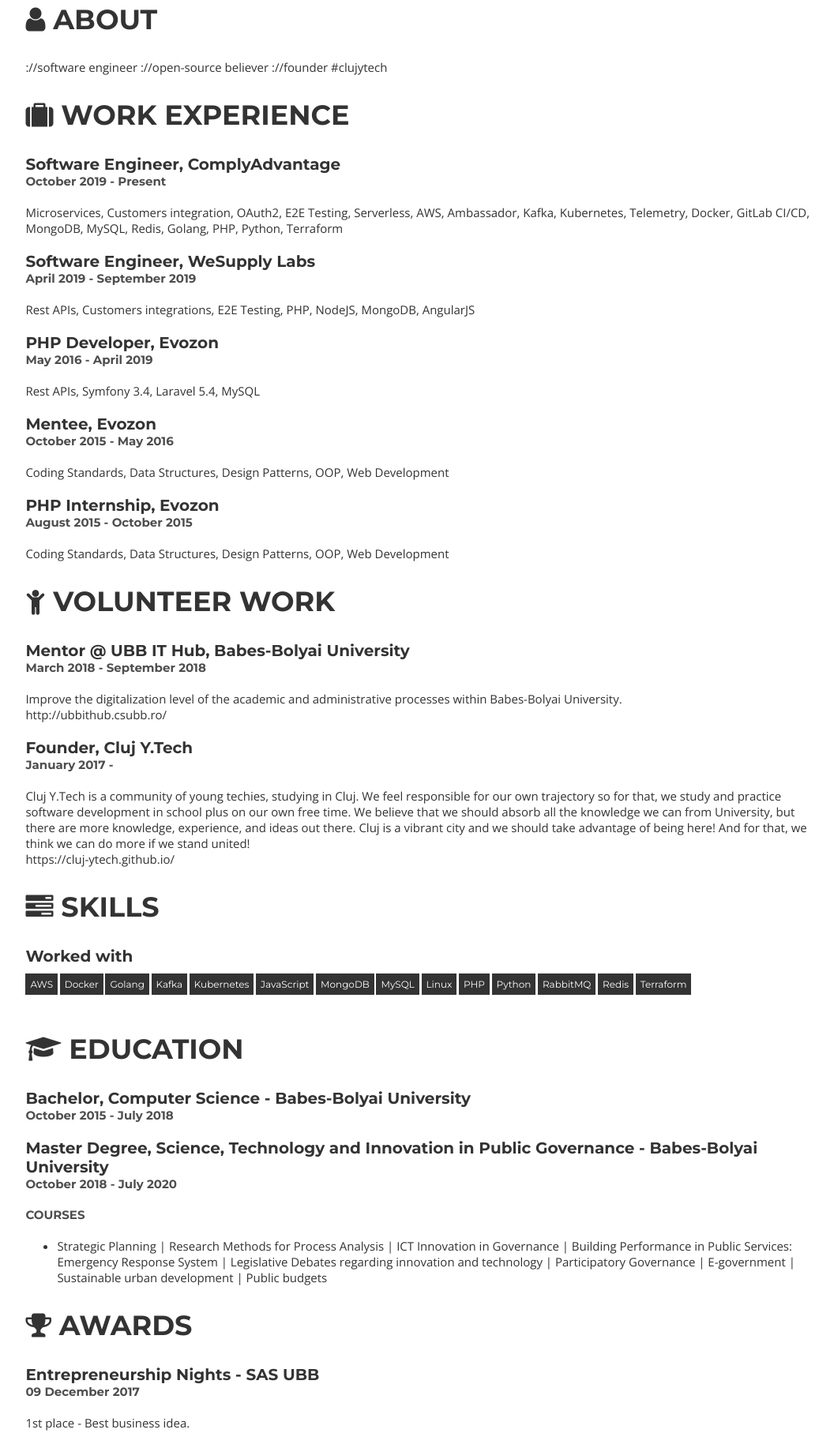
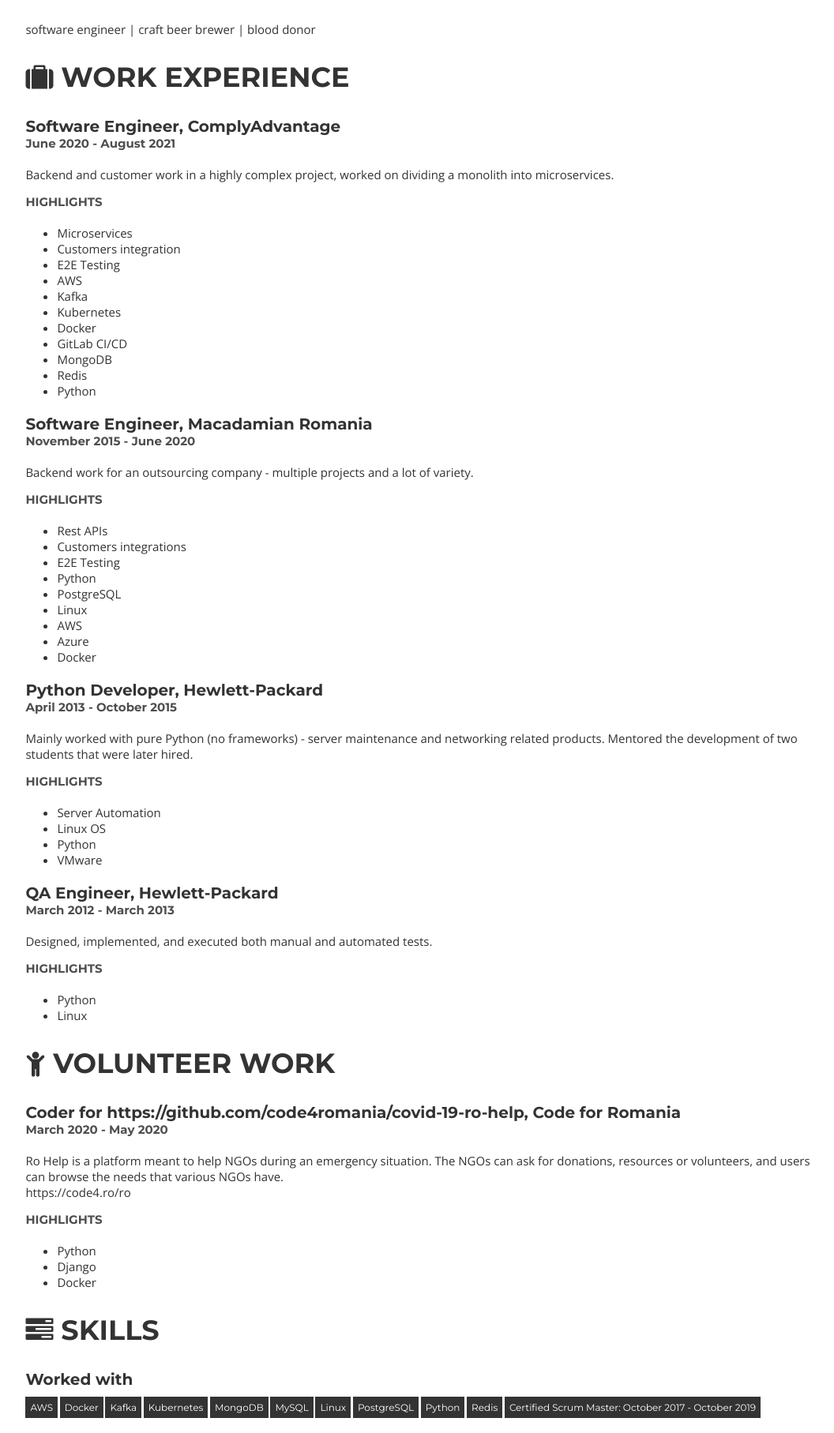
Before and after one commit to adriangabrieloros/adrianoros.xyz, a plain HTML site: page index.html in a window 1280 px wide. Shown: the part 568-2383 px from the top of the page at 79% size, without its empty margins (102-1158 px from the left). Drawn offline with nearby package versions, Linux system fonts and the light colour scheme.

Commit message:
Update index.html

```diff
--- a/index.html
+++ b/index.html
@@ -4,8 +4,8 @@
     <meta charset="utf-8">
     <meta http-equiv="X-UA-Compatible" content="IE=edge">
     <meta name="viewport" content="width=device-width, initial-scale=1">
-    <title>Claudiu Nicola</title>
-    <link href='https://fonts.googleapis.com/css?family=Montserrat:400,700|Open+Sans' rel='stylesheet' type='text/css'>
+    <title>Adrian-Gabriel Oros</title>
+    <link href='http://fonts.googleapis.com/css?family=Montserrat:400,700|Open+Sans' rel='stylesheet' type='text/css'>
     <link href="//maxcdn.bootstrapcdn.com/font-awesome/4.1.0/css/font-awesome.min.css" rel="stylesheet">
     <style>
 		body {
@@ -145,118 +145,135 @@
   </head>
   <body>
 	<div class= "header">
-			<img src= "profile.jpg" width= "75px" height= "75px" class= "picture">
-		<h1>CLAUDIU NICOLA</h1>
+			<img src= "profilepic.jpg" width= "75px" height= "75px" class= "picture">
+		<h1>ADRIAN-GABRIEL OROS</h1>
 		<h3 class= "label">SOFTWARE ENGINEER</h3>
 		<div class= "contact-header">
-				Remote, CJ, RO<br>
+				Cluj-Napoca, CJ, RO<br>
 
 			</div>
 		<div id= "contact">
 			<br>
 			<div class= "contact-header">
-				EMAIL <span class= "responsive-hidden">&bull;</span> <span class= "responsive-show"><br></span><a href= "mailto:claudiu.nicola@protonmail.com" target= "_blank">claudiu.nicola@protonmail.com</a> <span class= "responsive-show"><br><br></span>
+				EMAIL <span class= "responsive-hidden">&bull;</span> <span class= "responsive-show"><br></span><a href= "mailto:adriangabrieloros@gmail.com" target= "_blank">adriangabrieloros@gmail.com</a> <span class= "responsive-show"><br><br></span>
 			</div>
 			<div class= "contact-header">
-				WEBSITE <span class= "responsive-hidden">&bull;</span> <span class= "responsive-show"><br></span><a href= "https:&#x2F;&#x2F;claudiunicola.xyz" target= "_blank">https:&#x2F;&#x2F;claudiunicola.xyz</a> <span class= "responsive-show"><br><br></span>
+				PHONE <span class= "responsive-hidden">&bull;</span> <span class= "responsive-show"><br></span>+40747281391 <span class= "responsive-show"><br><br></span>
 			</div>
 		</div>
 		<br>
 		<div id= "profiles">
 			<div class= "contact-header">PROFILES</div><br>
-			<p class= "profile"><a href= "https:&#x2F;&#x2F;github.com&#x2F;claudiunicolaa" target= "_blank" class= "profile">GitHub</a></p>
-			<p class= "profile"><a href= "https:&#x2F;&#x2F;www.linkedin.com&#x2F;in&#x2F;claudiugnicola" target= "_blank" class= "profile">LinkedIn</a></p>
-			<p class= "profile"><a href= "https:&#x2F;&#x2F;twitter.com&#x2F;claudiunicola" target= "_blank" class= "profile">Twitter</a></p>
+			<p class= "profile"><a href= "https:&#x2F;&#x2F;www.linkedin.com&#x2F;in&#x2F;oros-adrian-b6032b37&#x2F;" target= "_blank" class= "profile">LinkedIn</a></p>
 		</div>
 	</div>
 	<div class= "main">
 		<div id= "about">
 			<h2><i class= "fa fa-user left"></i> ABOUT</h2>
 			<p>
-				:&#x2F;&#x2F;software engineer :&#x2F;&#x2F;open-source believer :&#x2F;&#x2F;founder #clujytech
+				software engineer | craft beer brewer | blood donor
 			</p>
 		</div>
 		<div id= "work">
 			<h2><i class= "fa fa-suitcase left"></i> WORK EXPERIENCE</h2>
 				<div class= "job">
 					<h3>Software Engineer, ComplyAdvantage</h3>
-					<h4>October 2019 - Present</h4>
-					<p>Microservices, Customers integration, OAuth2, E2E Testing, Serverless, AWS, Ambassador, Kafka, Kubernetes, Telemetry, Docker, GitLab CI&#x2F;CD, MongoDB, MySQL, Redis, Golang, PHP, Python, Terraform</p>
+					<h4>June 2020 - August 2021</h4>
+					<p>Backend and customer work in a highly complex project, worked on dividing a monolith into microservices.</p>
+					<h4>HIGHLIGHTS</h4>
+					<ul>
+						<li>Microservices</li>
+						<li>Customers integration</li>
+						<li>E2E Testing</li>
+						<li>AWS</li>
+						<li>Kafka</li>
+						<li>Kubernetes</li>
+						<li>Docker</li>
+						<li>GitLab CI&#x2F;CD</li>
+						<li>MongoDB</li>
+						<li>Redis</li>
+						<li>Python</li>
+					</ul>
 				</div>
 				<div class= "job">
-					<h3>Software Engineer, WeSupply Labs</h3>
-					<h4>April 2019 - September 2019</h4>
-					<p>Rest APIs, Customers integrations, E2E Testing, PHP, NodeJS, MongoDB, AngularJS</p>
+					<h3>Software Engineer, Macadamian Romania</h3>
+					<h4>November 2015 - June 2020</h4>
+					<p>Backend work for an outsourcing company - multiple projects and a lot of variety.</p>
+					<h4>HIGHLIGHTS</h4>
+					<ul>
+						<li>Rest APIs</li>
+						<li>Customers integrations</li>
+						<li>E2E Testing</li>
+						<li>Python</li>
+						<li>PostgreSQL</li>
+						<li>Linux</li>
+						<li>AWS</li>
+						<li>Azure</li>
+						<li>Docker</li>
+					</ul>
 				</div>
 				<div class= "job">
-					<h3>PHP Developer, Evozon</h3>
-					<h4>May 2016 - April 2019</h4>
-					<p>Rest APIs, Symfony 3.4, Laravel 5.4, MySQL</p>
+					<h3>Python Developer, Hewlett-Packard</h3>
+					<h4>April 2013 - October 2015</h4>
+					<p>Mainly worked with pure Python (no frameworks) - server maintenance and networking related products. Mentored the development of two students that were later hired.</p>
+					<h4>HIGHLIGHTS</h4>
+					<ul>
+						<li>Server Automation</li>
+						<li>Linux OS</li>
+						<li>Python</li>
+						<li>VMware</li>
+					</ul>
 				</div>
 				<div class= "job">
-					<h3>Mentee, Evozon</h3>
-					<h4>October 2015 - May 2016</h4>
-					<p>Coding Standards, Data Structures, Design Patterns, OOP, Web Development</p>
-				</div>
-				<div class= "job">
-					<h3>PHP Internship, Evozon</h3>
-					<h4>August 2015 - October 2015</h4>
-					<p>Coding Standards, Data Structures, Design Patterns, OOP, Web Development</p>
+					<h3>QA Engineer, Hewlett-Packard</h3>
+					<h4>March 2012 - March 2013</h4>
+					<p>Designed, implemented, and executed both manual and automated tests.</p>
+					<h4>HIGHLIGHTS</h4>
+					<ul>
+						<li>Python</li>
+						<li>Linux</li>
+					</ul>
 				</div>
 		</div>
 		<div id= "volunteer">
 			<h2><i class= "fa fa-child left"></i> VOLUNTEER WORK</h2>
-			<h3>Mentor @ UBB IT Hub, Babes-Bolyai University</h3>
-			<h4>March 2018 - September 2018</h4>
-			<p>Improve the digitalization level of the academic and administrative processes within Babes-Bolyai University.<br><a href= "http:&#x2F;&#x2F;ubbithub.csubb.ro&#x2F;" target= "_blank">http:&#x2F;&#x2F;ubbithub.csubb.ro&#x2F;</a></p>
-			<h3>Founder, Cluj Y.Tech</h3>
-			<h4>January 2017 - </h4>
-			<p>Cluj Y.Tech is a community of young techies, studying in Cluj. We feel responsible for our own trajectory so for that, we study and practice software development in school plus on our own free time. We believe that we should absorb all the knowledge we can from University, but there are more knowledge, experience, and ideas out there. Cluj is a vibrant city and we should take advantage of being here! And for that, we think we can do more if we stand united!<br><a href= "https:&#x2F;&#x2F;cluj-ytech.github.io&#x2F;" target= "_blank">https:&#x2F;&#x2F;cluj-ytech.github.io&#x2F;</a></p>
+			<h3>Coder for https:&#x2F;&#x2F;github.com&#x2F;code4romania&#x2F;covid-19-ro-help, Code for Romania</h3>
+			<h4>March 2020 - May 2020</h4>
+			<p>Ro Help is a platform meant to help NGOs during an emergency situation. The NGOs can ask for donations, resources or volunteers, and users can browse the needs that various NGOs have.<br><a href= "https:&#x2F;&#x2F;code4.ro&#x2F;ro" target= "_blank">https:&#x2F;&#x2F;code4.ro&#x2F;ro</a></p>
+			<h4>HIGHLIGHTS</h4>
+			<ul>
+				<li>Python</li>
+				<li>Django</li>
+				<li>Docker</li>
+			</ul>
 		</div>
 		<div id= "skills">
 			<h2><i class= "fa fa-tasks left"></i> SKILLS</h2>
 				<h3 class= "skills">Worked with</h3>
 				<span class= "keywords">AWS</span>
 				<span class= "keywords">Docker</span>
-				<span class= "keywords">Golang</span>
 				<span class= "keywords">Kafka</span>
 				<span class= "keywords">Kubernetes</span>
-				<span class= "keywords">JavaScript</span>
 				<span class= "keywords">MongoDB</span>
 				<span class= "keywords">MySQL</span>
 				<span class= "keywords">Linux</span>
-				<span class= "keywords">PHP</span>
+				<span class= "keywords">PostgreSQL</span>
 				<span class= "keywords">Python</span>
-				<span class= "keywords">RabbitMQ</span>
 				<span class= "keywords">Redis</span>
-				<span class= "keywords">Terraform</span>
+				<span class= "keywords">Certified Scrum Master: October 2017 - October 2019</span>
 		</div><br>
 		<div id= "education">
 			<h2><i class= "fa fa-graduation-cap left"></i> EDUCATION</h2>
-				<h3>Bachelor, Computer Science - Babes-Bolyai University</h3>
-				<h4>October 2015 - July 2018</h4>
-				<h3>Master Degree, Science, Technology and Innovation in Public Governance - Babes-Bolyai University</h3>
-				<h4>October 2018 - July 2020</h4>
-				<h4>COURSES</h4>
-				<ul>
-					<li>Strategic Planning | Research Methods for Process Analysis | ICT Innovation in Governance | Building Performance in Public Services: Emergency Response System | Legislative Debates regarding innovation and technology | Participatory Governance | E-government | Sustainable urban development | Public budgets</li>
-				</ul>
-		</div>
-		<div id= "awards">
-			<h2><i class= "fa fa-trophy left"></i> AWARDS</h2>
-				<h3>Entrepreneurship Nights - SAS UBB</h3>
-				<h4>09 December 2017</h4>
-				<p>1st place - Best business idea.</p>
-				<h3>Transylvania Tech Talent Contest - MA Science, Technology and Innovation in Public Governance</h3>
-				<h4>31 March 2018</h4>
-				<p>4rd place</p>
+				<h3>Bachelor, Electronics and Telecommunications - Technical University - Cluj-Napoca</h3>
+				<h4>October 2008 - July 2012</h4>
+				<h3>Master Degree, Complements of Computer Science - Technical University - Cluj-Napoca</h3>
+				<h4>October 2012 - July 2014</h4>
 		</div>
 		<div id= "interests">
 			<h2><i class= "fa fa-star left"></i> INTERESTS</h2>
 				<h3 class= "skills">Software Engineering</h3>
-				<h3 class= "skills">Public speaking</h3>
+				<h3 class= "skills">Brewing Craft Beer Commercially</h3>
 				<h3 class= "skills">Entrepreneurship</h3>
-				<h3 class= "skills">Project Management</h3>
 		</div>
 		<div id= "languages">
 			<h2><i class= "fa fa-language left"></i> LANGUAGES</h2>
```
